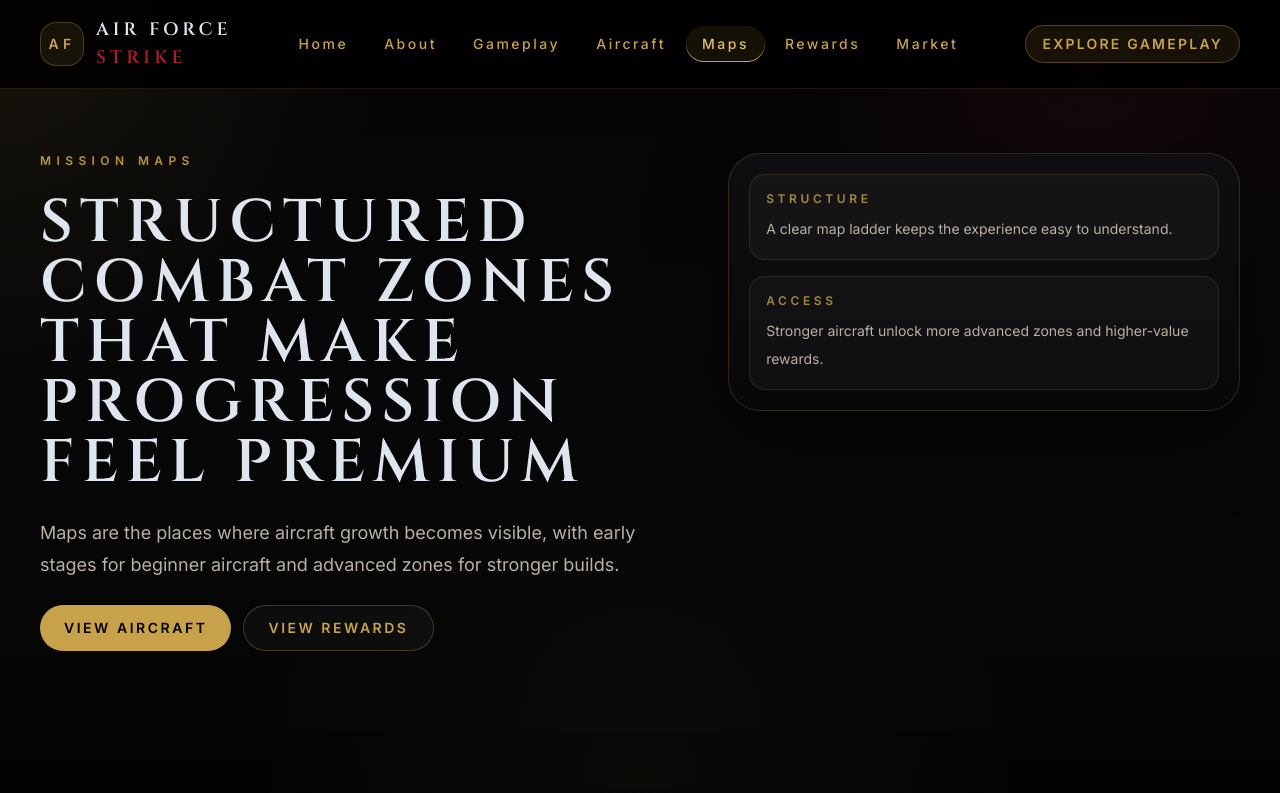
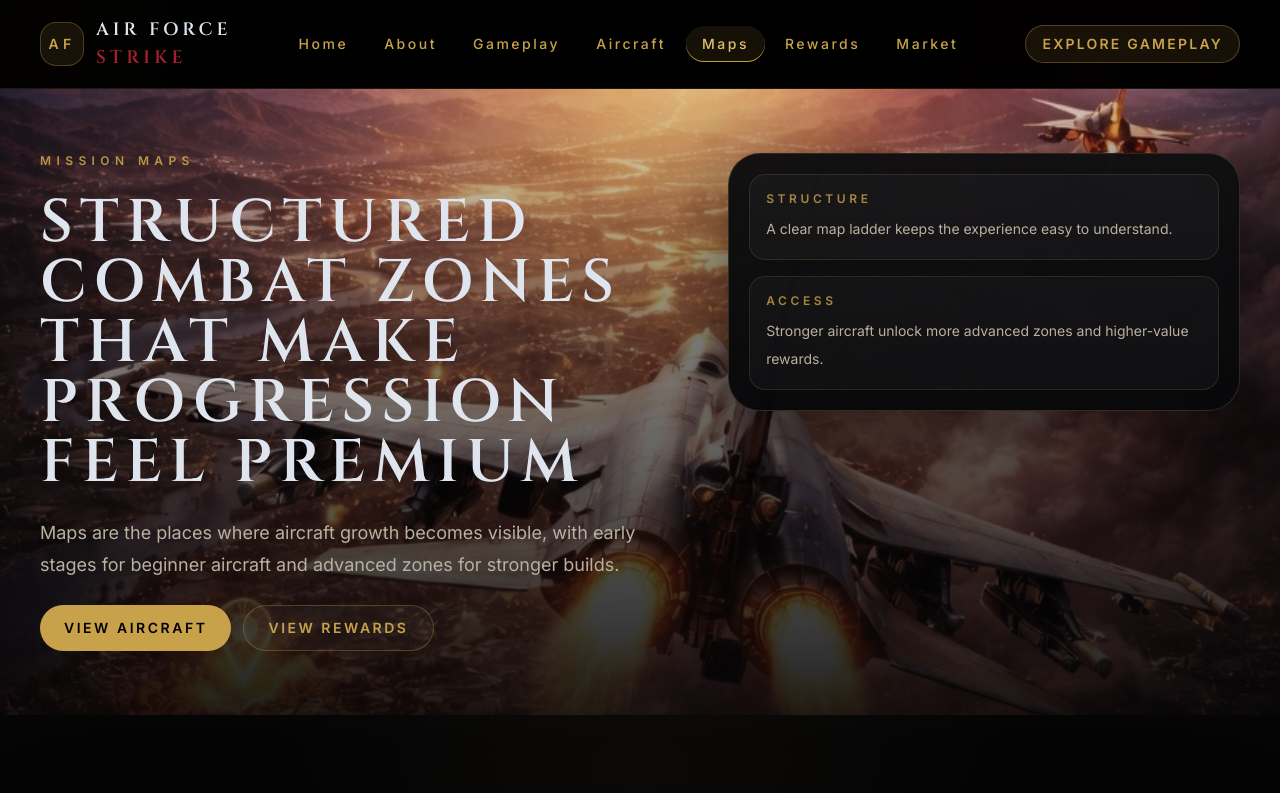
Before and after one commit to tarataep000001-arch/webAIRFOCESTRIKE, a Next.js app: page /maps in a window 1280 px wide. Shown: the top 793 px of the page. Built offline with nearby package versions, Linux system fonts and the light colour scheme.

Commit message:
your commit message

```diff
--- a/src/components/page-hero.tsx
+++ b/src/components/page-hero.tsx
@@ -1,3 +1,4 @@
+import Image from "next/image";
 import Link from "next/link";
 import type { ReactNode } from "react";
 
@@ -25,7 +26,24 @@ export function PageHero({
   children,
 }: PageHeroProps) {
   return (
-    <section className="mx-auto w-full max-w-7xl px-6 py-12 sm:px-8 lg:px-10 lg:py-16">
+    <section className="relative isolate overflow-hidden">
+      <div
+        aria-hidden="true"
+        className="pointer-events-none absolute inset-x-0 top-0 h-full min-h-[520px] overflow-hidden"
+      >
+        <Image
+          src="/images/home-hero.jpg"
+          alt=""
+          fill
+          priority
+          sizes="100vw"
+          className="object-cover object-[center_24%]"
+        />
+        <div className="absolute inset-0 bg-[linear-gradient(180deg,rgba(4,4,5,0.14)_0%,rgba(4,4,5,0.5)_42%,rgba(4,4,5,0.88)_100%)]" />
+        <div className="absolute inset-0 bg-[radial-gradient(circle_at_top,rgba(255,186,64,0.2),transparent_30%),radial-gradient(circle_at_75%_18%,rgba(255,93,93,0.1),transparent_24%)]" />
+      </div>
+
+      <div className="relative z-10 mx-auto w-full max-w-7xl px-6 py-12 sm:px-8 lg:px-10 lg:py-16">
         <div className="grid gap-8 lg:grid-cols-[1fr_0.78fr] lg:items-start">
           <div className="space-y-6">
             <p className="text-xs font-semibold uppercase tracking-[0.45em] text-gold/90">
@@ -81,6 +99,7 @@ export function PageHero({
             )}
           </div>
         </div>
+      </div>
     </section>
   );
 }
```
Lines whose indentation alone changed are shown as unchanged.
